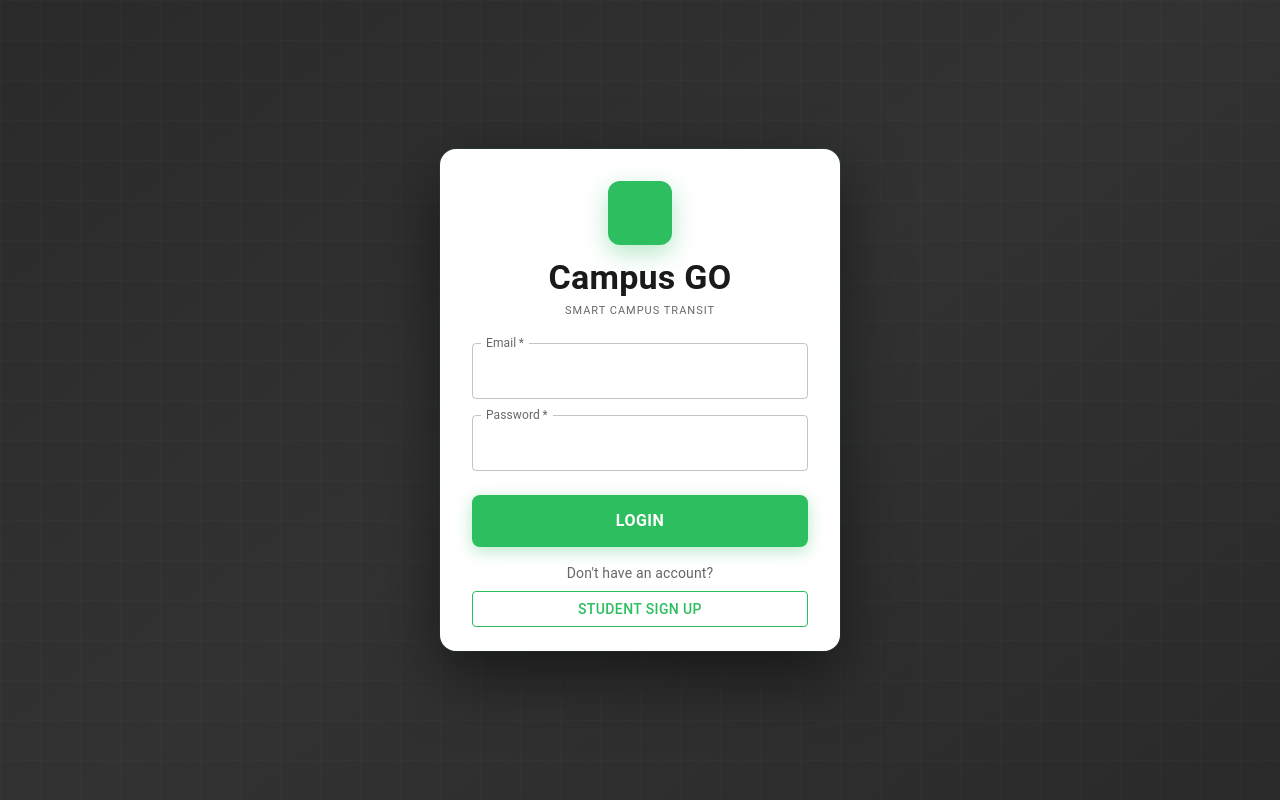
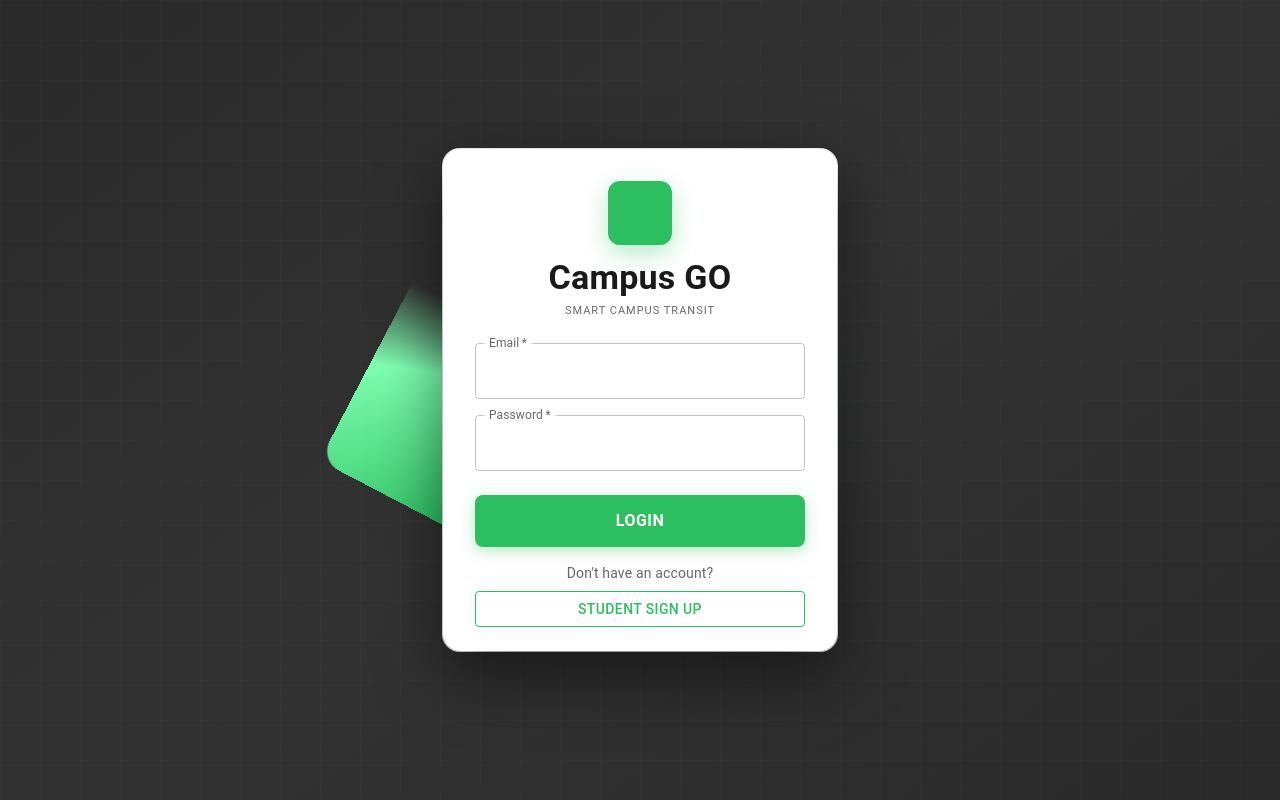
Before and after one commit to tinomudaaa/Campus_Go, a React app in the folder frontend/: page / in a window 1280 px wide. Built offline with nearby package versions, Linux system fonts and the light colour scheme; some icons are missing; the HTML template or start-up script is replaced by a standard one.

Commit message:
add rotating border animation to login

```diff
--- a/frontend/src/pages/Login.jsx
+++ b/frontend/src/pages/Login.jsx
@@ -2,6 +2,47 @@ import { useState } from 'react';
 import axios from 'axios';
 import { Box, Card, CardContent, TextField, Button, Typography, Alert } from '@mui/material';
 import DirectionsBusIcon from '@mui/icons-material/DirectionsBus';
+
+const borderAnimation = `
+  @keyframes rotateBorder {
+    0% { transform: rotate(0deg); }
+    100% { transform: rotate(360deg); }
+  }
+
+  .login-card-wrapper {
+    position: relative;
+    width: 400px;
+    border-radius: 20px;
+    padding: 3px;
+    z-index: 1;
+  }
+
+  .login-card-wrapper::before {
+    content: '';
+    position: absolute;
+    inset: -2px;
+    border-radius: 22px;
+    background: conic-gradient(
+      from 0deg,
+      transparent 0deg,
+      transparent 270deg,
+      #2DBE60 300deg,
+      #7fffb2 340deg,
+      transparent 360deg
+    );
+    animation: rotateBorder 3s linear infinite;
+    z-index: -1;
+  }
+
+  .login-card-wrapper::after {
+    content: '';
+    position: absolute;
+    inset: 2px;
+    border-radius: 18px;
+    background: #fff;
+    z-index: -1;
+  }
+`;
 
 export default function Login() {
   const [email, setEmail] = useState('');
@@ -37,6 +78,8 @@ export default function Login() {
       position: 'relative',
       overflow: 'hidden',
     }}>
+      <style>{borderAnimation}</style>
+
       {/* Subtle green glow behind card */}
       <Box sx={{
         position: 'absolute',
@@ -56,10 +99,12 @@ export default function Login() {
         pointerEvents: 'none',
       }} />
 
+      {/* Rotating border wrapper */}
+      <div className="login-card-wrapper">
         <Card sx={{
-        width: 400,
-        borderRadius: 4,
-        boxShadow: '0 24px 64px rgba(0,0,0,0.5), 0 0 0 1px rgba(45,190,96,0.1)',
+          width: '100%',
+          borderRadius: '18px',
+          boxShadow: '0 24px 64px rgba(0,0,0,0.5)',
           background: '#fff',
           position: 'relative',
           zIndex: 1,
@@ -122,6 +167,7 @@ export default function Login() {
             </Box>
           </CardContent>
         </Card>
+      </div>
     </Box>
   );
 }
```
Lines whose indentation alone changed are shown as unchanged.
